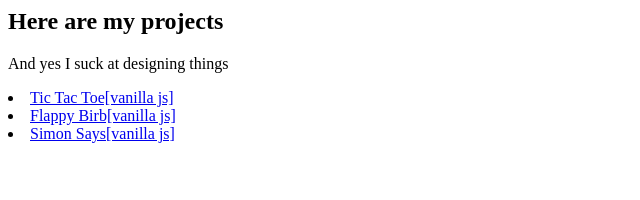
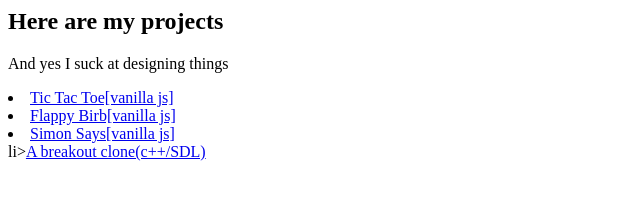
Before and after one commit to Pramish-Aryal/displayPage, a plain HTML site: page index.html in a window 1280 px wide. Shown: the whole page, without its empty margins (0-640 px from the left). Drawn offline with Linux system fonts and the light colour scheme.

Commit message:
Update index.html

```diff
--- a/index.html
+++ b/index.html
@@ -9,5 +9,8 @@
     <li><a href = "https://pramish-aryal.github.io/Js-TicTacToe/">Tic Tac Toe[vanilla js]</a></li>
     <li><a href = "https://www.pramisharyal.com.np/">Flappy Birb[vanilla js]</a></li>
     <li><a href = "https://pramish-aryal.github.io/Js-Simon-Game/">Simon Says[vanilla js]</a></li>
+    li><a href = "https://github.com/Pramish-Aryal/breakout">A breakout clone(c++/SDL)</a></li>
+
+    <!--li><a href = ""></a></li>-->
   </body>
 </html>
```
